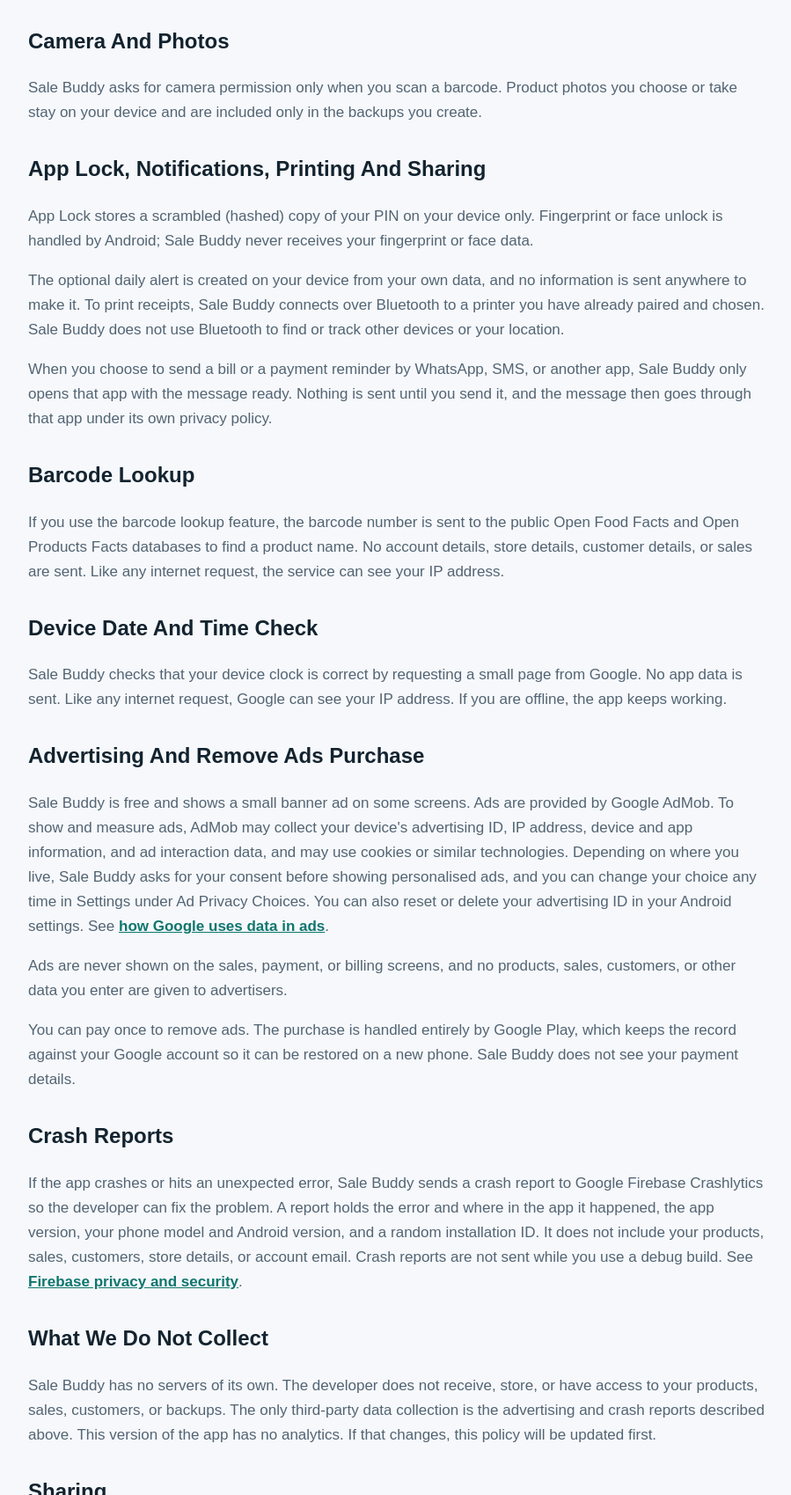
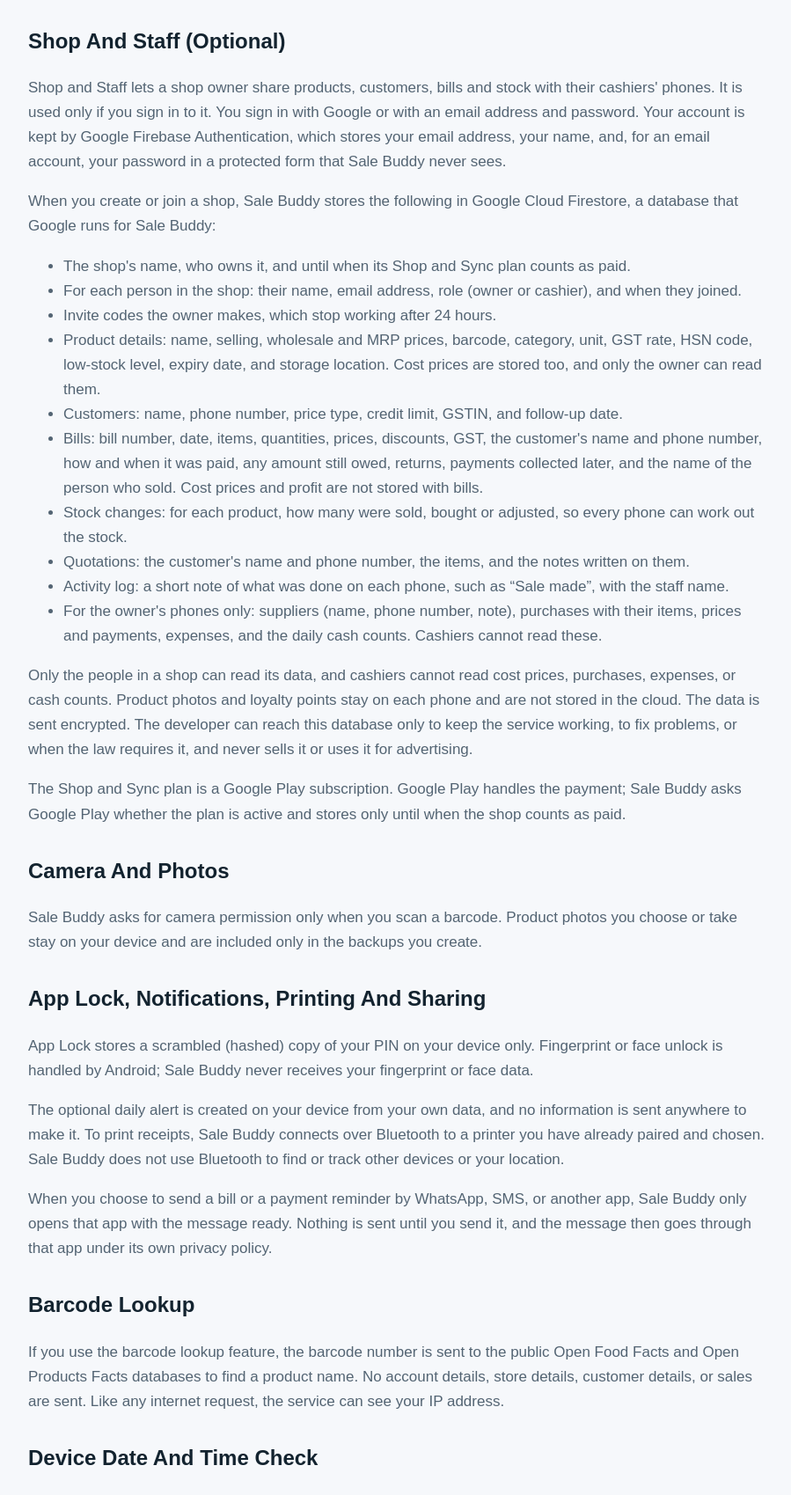
Before and after one commit to lloydzedds/salebuddys-site, a plain HTML site: page privacy-policy.html in a window 1280 px wide. Shown: the part 1101-2800 px from the top of the page at 88% size, without its empty margins (188-1087 px from the left). Drawn offline with Linux system fonts and the light colour scheme.

Commit message:
update policies and delete data steps

```diff
--- a/privacy-policy.html
+++ b/privacy-policy.html
@@ -42,7 +42,7 @@
   <main>
     <p><a href="index.html">Back to Sale Buddy</a></p>
     <h1>Privacy Policy</h1>
-    <p class="meta">Last updated: October 31, 2026</p>
+    <p class="meta">Last updated: November 4, 2026</p>
 
     <h2>Overview</h2>
     <p>
@@ -86,6 +86,59 @@
       cloud backup features that you choose to use. Sale Buddy uses Google Drive
       app data access to save, restore, download, and delete the app's own
       backup file.
+    </p>
+
+    <h2>Shop And Staff (Optional)</h2>
+    <p>
+      Shop and Staff lets a shop owner share products, customers, bills and
+      stock with their cashiers' phones. It is used only if you sign in to it. You sign in with
+      Google or with an email address and password. Your account is kept by
+      Google Firebase Authentication, which stores your email address, your
+      name, and, for an email account, your password in a protected form that
+      Sale Buddy never sees.
+    </p>
+    <p>
+      When you create or join a shop, Sale Buddy stores the following in Google
+      Cloud Firestore, a database that Google runs for Sale Buddy:
+    </p>
+    <ul>
+      <li>The shop's name, who owns it, and until when its Shop and Sync plan
+        counts as paid.</li>
+      <li>For each person in the shop: their name, email address, role (owner
+        or cashier), and when they joined.</li>
+      <li>Invite codes the owner makes, which stop working after 24 hours.</li>
+      <li>Product details: name, selling, wholesale and MRP prices, barcode,
+        category, unit, GST rate, HSN code, low-stock level, expiry date, and
+        storage location. Cost prices are stored too, and only the owner can
+        read them.</li>
+      <li>Customers: name, phone number, price type, credit limit, GSTIN, and
+        follow-up date.</li>
+      <li>Bills: bill number, date, items, quantities, prices, discounts, GST,
+        the customer's name and phone number, how and when it was paid, any
+        amount still owed, returns, payments collected later, and the name of
+        the person who sold. Cost prices and profit are not stored with bills.</li>
+      <li>Stock changes: for each product, how many were sold, bought or
+        adjusted, so every phone can work out the stock.</li>
+      <li>Quotations: the customer's name and phone number, the items, and the
+        notes written on them.</li>
+      <li>Activity log: a short note of what was done on each phone, such as
+        &ldquo;Sale made&rdquo;, with the staff name.</li>
+      <li>For the owner's phones only: suppliers (name, phone number, note),
+        purchases with their items, prices and payments, expenses, and the
+        daily cash counts. Cashiers cannot read these.</li>
+    </ul>
+    <p>
+      Only the people in a shop can read its data, and cashiers cannot read
+      cost prices, purchases, expenses, or cash counts. Product photos and
+      loyalty points stay on each phone and are not stored in the cloud. The
+      data is sent encrypted. The developer can reach this database only to keep the
+      service working, to fix problems, or when the law requires it, and never
+      sells it or uses it for advertising.
+    </p>
+    <p>
+      The Shop and Sync plan is a Google Play subscription. Google Play handles
+      the payment; Sale Buddy asks Google Play whether the plan is active and
+      stores only until when the shop counts as paid.
     </p>
 
     <h2>Camera And Photos</h2>
@@ -166,19 +219,21 @@
 
     <h2>What We Do Not Collect</h2>
     <p>
-      Sale Buddy has no servers of its own. The developer does not receive,
-      store, or have access to your products, sales, customers, or backups. The
-      only third-party data collection is the advertising and crash reports
-      described above. This version of the app has no analytics. If that
-      changes, this policy will be updated first.
+      Apart from the Shop and Staff data described above, which is stored only
+      if you use that feature, the developer does not receive, store, or have
+      access to your products, sales, customers, or backups. The only other
+      data collection is the advertising and crash reports described above.
+      This version of the app has no analytics. If that changes, this policy
+      will be updated first.
     </p>
 
     <h2>Sharing</h2>
     <p>
       Sale Buddy does not sell your app data. Data is shared only when you
       choose actions such as sharing a bill, exporting a report, sharing a
-      backup, saving a file to device storage, or using Google Drive app data
-      backup.
+      backup, saving a file to device storage, using Google Drive app data
+      backup, or sharing products, customers, bills and stock with the people in
+      your shop through Shop and Staff.
     </p>
 
     <h2>Data Deletion</h2>
@@ -189,6 +244,14 @@
       You can also manage connected app access from your Google Account.
     </p>
     <p>
+      To delete your Shop and Staff account, open Settings, then Shop and
+      Staff, and tap Delete Account. This deletes your account, every shop you
+      own with its products, cost prices, customers, bills, stock changes,
+      quotations, purchases, suppliers, expenses, cash counts, activity log,
+      invite codes and staff list, and takes you out of shops you joined. You can also ask for this by
+      email at the address below; it is done within 30 days.
+    </p>
+    <p>
       Your data stays until you delete it. A Google Drive backup stays in your
       Drive until you delete it. For step-by-step instructions, see
       <a href="delete-account.html">How to delete your data</a>.
@@ -196,8 +259,9 @@
 
     <h2>Security</h2>
     <p>
-      Sale Buddy uses Google Sign-In and Google APIs for Google account and
-      backup features. You are responsible for keeping your device and Google
+      Sale Buddy uses Google Sign-In, Google APIs, and Google Firebase for
+      account, backup, and Shop and Staff features, and data sent to them is
+      encrypted in transit. You are responsible for keeping your device and Google
       account secure.
     </p>
 
```
Also changed, not shown: delete-account.html (+34 -7 lines).
